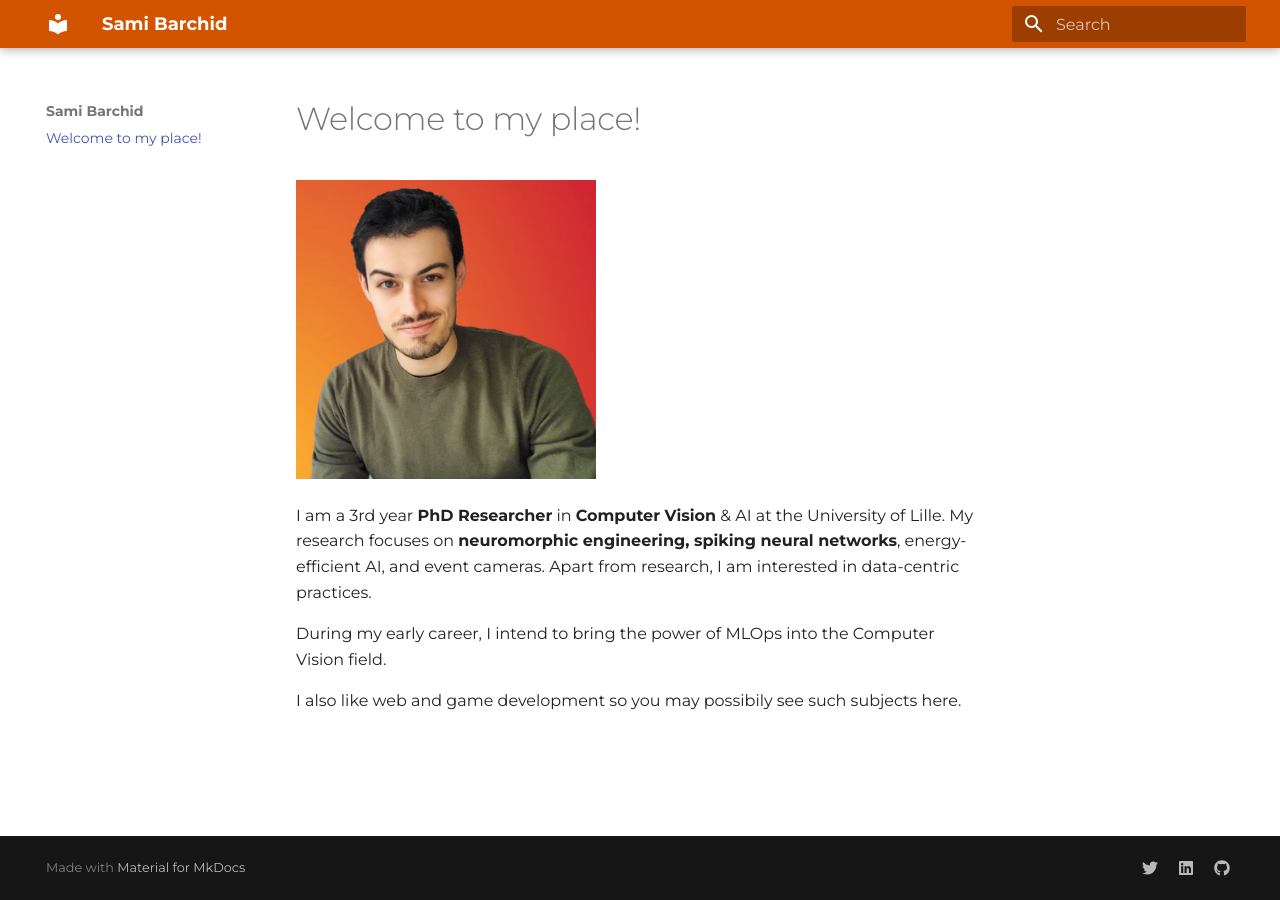
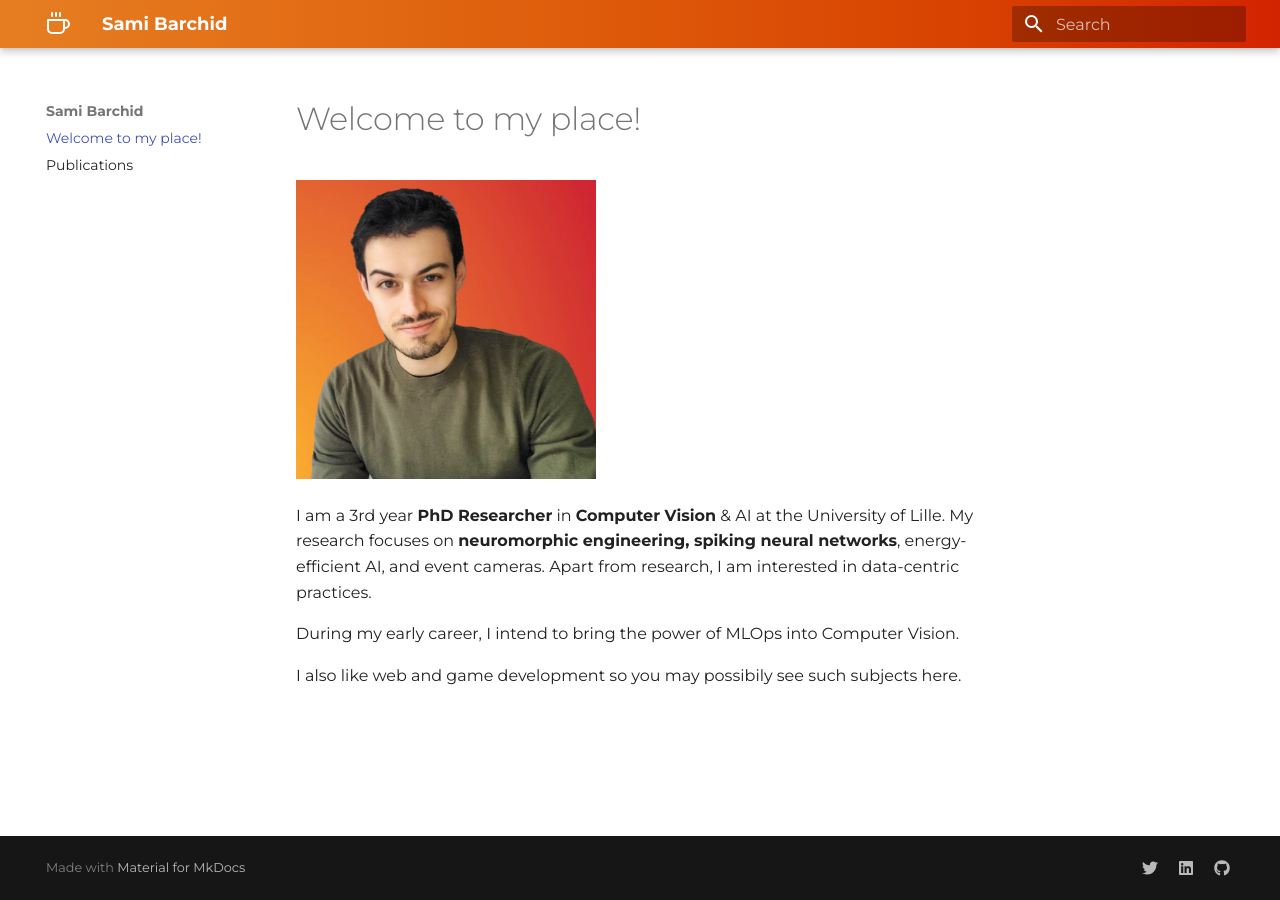
Before and after one commit to Barchid/barchid.github.io, an MkDocs documentation site: the page built from docs/index.md, in a window 1280 px wide. Built offline with MkDocs 1.6.1 and Material for MkDocs 9.7.7, drawn with Linux system fonts in a browser that asks for light colours.

Commit message:
add publications and other styles

```diff
--- a/docs/index.md
+++ b/docs/index.md
@@ -4,6 +4,6 @@
 
 I am a 3rd year **PhD Researcher** in **Computer Vision** & AI at the University of Lille. My research focuses on **neuromorphic engineering, spiking neural networks**, energy-efficient AI, and event cameras. Apart from research, I am interested in data-centric practices.
 
-During my early career, I intend to bring the power of MLOps into the Computer Vision field.
+During my early career, I intend to bring the power of MLOps into Computer Vision.
 
 I also like web and game development so you may possibily see such subjects here.
--- a/docs/stylesheets/extra.css
+++ b/docs/stylesheets/extra.css
@@ -3,3 +3,7 @@
     --md-primary-fg-color--light: #ECB7B7;
     --md-primary-fg-color--dark:  #90030C;
   }
+
+.md-header {
+  background-image: linear-gradient(to right, #e67e22, #e26c15, #dd5809, #d84202, #d32400);
+}
--- a/mkdocs.yml
+++ b/mkdocs.yml
@@ -6,15 +6,19 @@
     primary: "#d35400"
   font:
     text: Montserrat
+  logo: coffee.svg
 markdown_extensions:
   - attr_list
   - md_in_html
+  - pymdownx.highlight:
+      anchor_linenums: true
+  - pymdownx.inlinehilite
+  - pymdownx.snippets
+  - pymdownx.superfences
 extra_css:
   - stylesheets/extra.css
-
 plugins:
   - search
-
 extra:
   social:
     - icon: fontawesome/brands/twitter
```
Also changed, not shown: docs/publications.md (added, +75 -0 lines), docs/coffee.svg (added), site/sitemap.xml, 1 other file.
